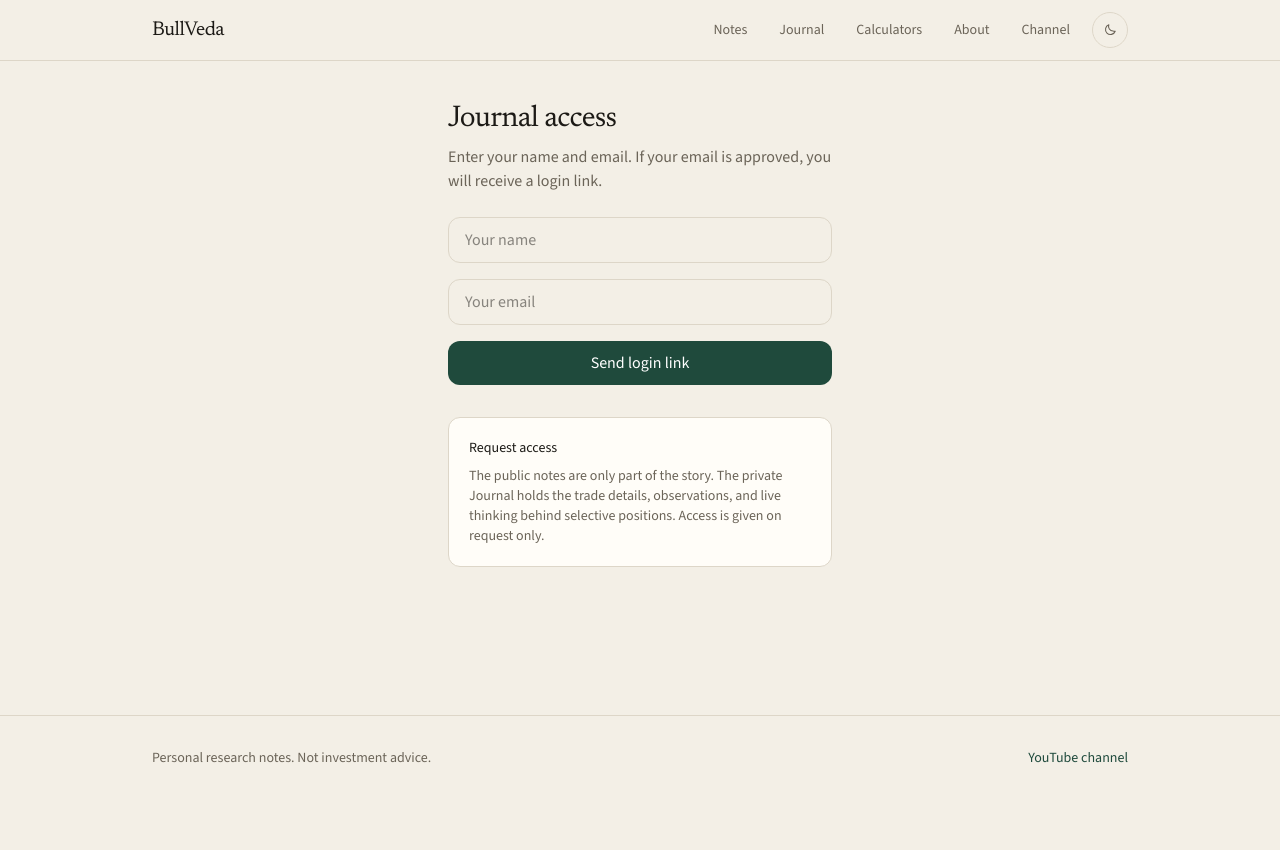
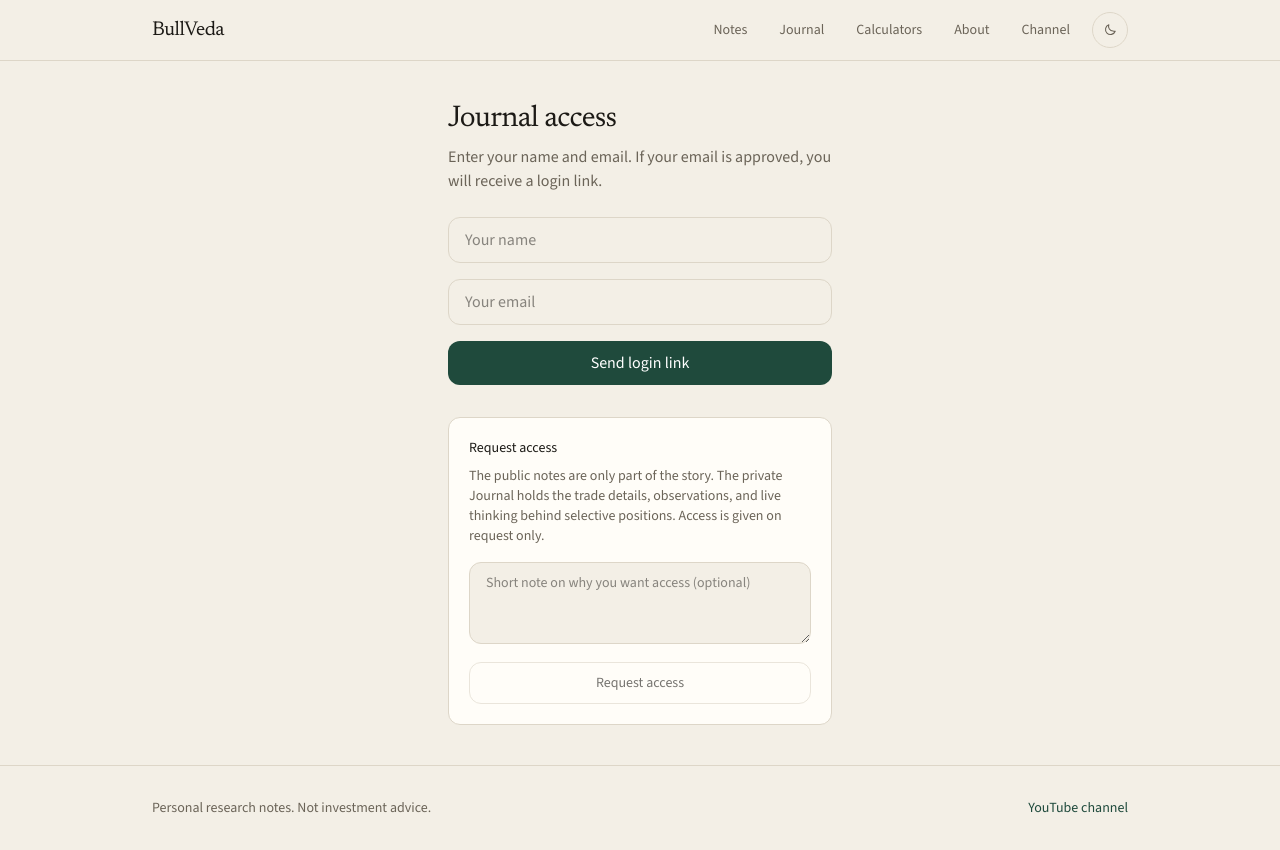
Before and after one commit to ajit-ncr28/market-notes, a Next.js app: page /login in a window 1280 px wide. Before the commit the page ends 800 px from the top, so only its background shows below. Built offline with nearby package versions, Linux system fonts and the light colour scheme.

Commit message:
Add request access form on login page

```diff
--- a/src/app/login/page.tsx
+++ b/src/app/login/page.tsx
@@ -6,9 +6,12 @@ import { signIn } from "next-auth/react";
 export default function LoginPage() {
   const [name, setName] = useState("");
   const [email, setEmail] = useState("");
+  const [message, setMessage] = useState("");
   const [sent, setSent] = useState(false);
   const [loading, setLoading] = useState(false);
   const [error, setError] = useState("");
+  const [requestSent, setRequestSent] = useState(false);
+  const [requestLoading, setRequestLoading] = useState(false);
 
   async function handleSubmit(e: React.FormEvent) {
     e.preventDefault();
@@ -24,10 +27,26 @@ export default function LoginPage() {
     setLoading(false);
 
     if (result?.error) {
-      setError("This email is not approved yet. Access is given on request only.");
+      setError("This email is not approved yet. Use the form below to request access.");
     } else {
       setSent(true);
     }
+  }
+
+  async function handleRequest(e: React.FormEvent) {
+    e.preventDefault();
+    setRequestLoading(true);
+    try {
+      await fetch("/api/request-access", {
+        method: "POST",
+        headers: { "Content-Type": "application/json" },
+        body: JSON.stringify({ name, email, message }),
+      });
+      setRequestSent(true);
+    } catch {
+      setError("Could not send request. Try again.");
+    }
+    setRequestLoading(false);
   }
 
   return (
@@ -75,6 +94,27 @@ export default function LoginPage() {
         <p className="mt-2 text-[var(--muted)]">
           The public notes are only part of the story. The private Journal holds the trade details, observations, and live thinking behind selective positions. Access is given on request only.
         </p>
+
+        {requestSent ? (
+          <p className="mt-4 text-sm text-green-700">Request sent. You will be contacted if approved.</p>
+        ) : (
+          <form onSubmit={handleRequest} className="mt-4 space-y-3">
+            <textarea
+              value={message}
+              onChange={(e) => setMessage(e.target.value)}
+              placeholder="Short note on why you want access (optional)"
+              rows={3}
+              className="w-full rounded-xl border border-[var(--line)] bg-[var(--bg)] px-4 py-2.5 outline-none ring-[var(--accent)] focus:ring-2"
+            />
+            <button
+              type="submit"
+              disabled={requestLoading || !name || !email}
+              className="w-full rounded-xl border border-[var(--line)] px-5 py-2.5 text-sm transition hover:bg-[var(--bg)] disabled:opacity-60"
+            >
+              {requestLoading ? "Sending…" : "Request access"}
+            </button>
+          </form>
+        )}
       </div>
     </div>
   );
```
